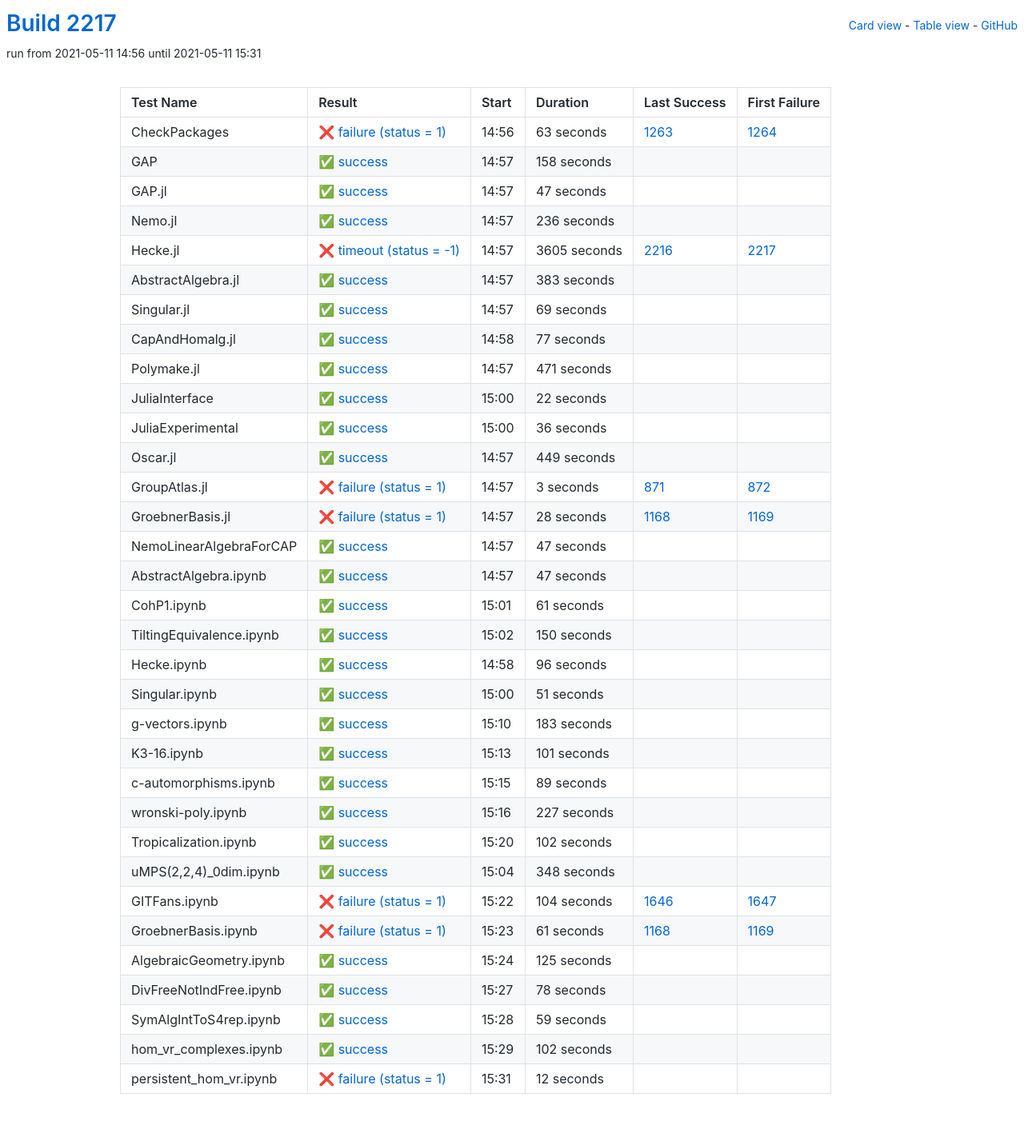
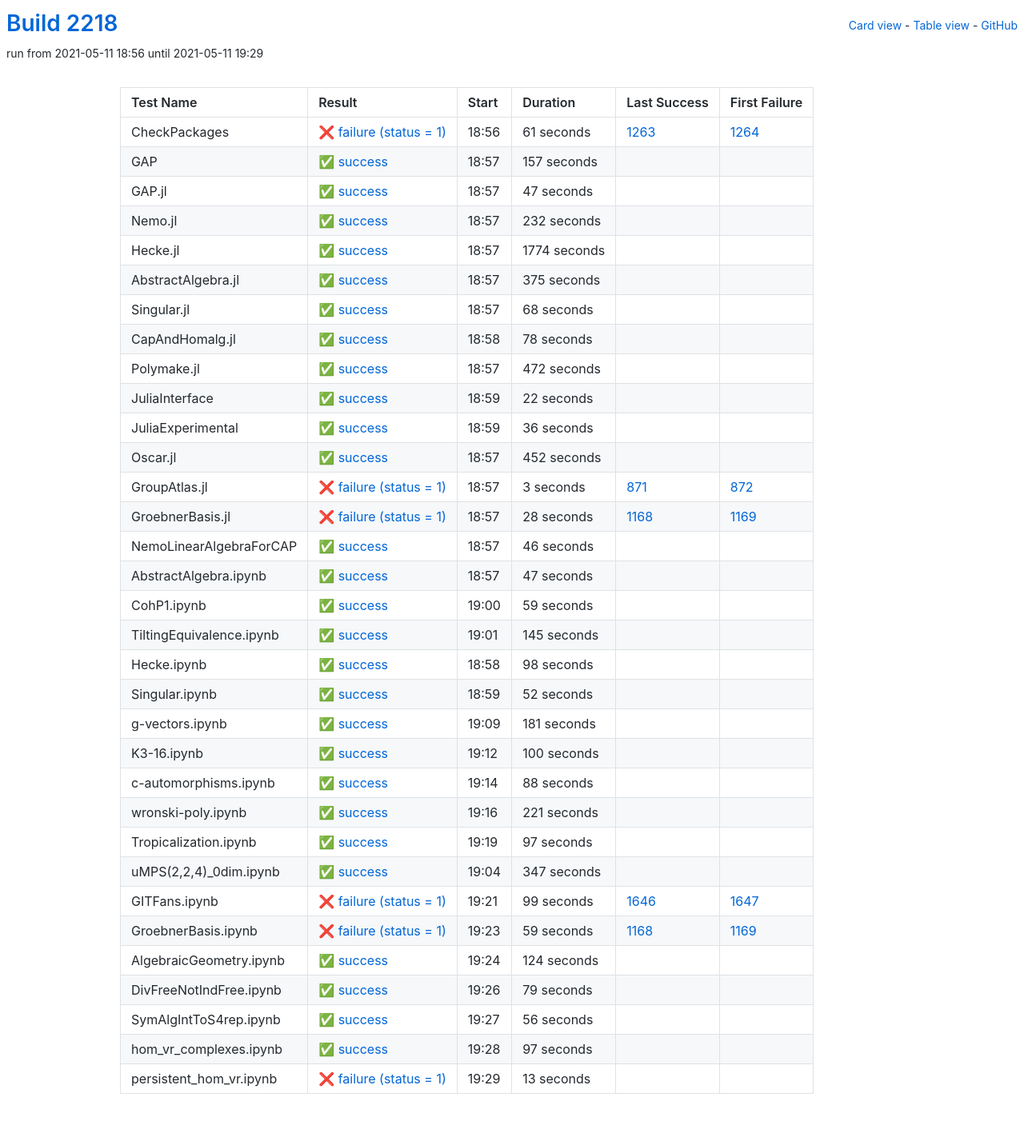
Before and after one commit to oscar-system/oscar-ci-status-stable, a Jekyll site: the page built from table.html, in a window 1280 px wide. Shown: the whole page at 80% size. Built offline with Jekyll 4.4.1, drawn with Linux system fonts in a browser that asks for light colours.

Commit message:
Build #2218

```diff
--- a/_data/ci.yml
+++ b/_data/ci.yml
@@ -1,6 +1,6 @@
 ---
-build: 2217
-build_url: https://oscarci.mathematik.uni-kl.de/job/oscar-stable/2217/
+build: 2218
+build_url: https://oscarci.mathematik.uni-kl.de/job/oscar-stable/2218/
 job: oscar-stable
 organization: oscar-system
 repo: oscar-ci-status-stable
@@ -8,32 +8,32 @@ repourl: https://github.com/oscar-system/oscar-ci-status-stable
 tests:
 - name: CheckPackages
   id: checkpackages
-  log: https://oscarci.mathematik.uni-kl.de/job/oscar-stable/2217/artifact/logs/build-2217/CheckPackages.log
-  start: 2021-05-11 14:56
+  log: https://oscarci.mathematik.uni-kl.de/job/oscar-stable/2218/artifact/logs/build-2218/CheckPackages.log
+  start: 2021-05-11 18:56
   success: false
   exitcode: 1
   status: failure
-  duration: 63
+  duration: 61
   last_success: 1263
   last_success_url: https://oscarci.mathematik.uni-kl.de/job/oscar-stable/1263/
   first_failure: 1264
   first_failure_url: https://oscarci.mathematik.uni-kl.de/job/oscar-stable/1264/
 - name: GAP
   id: gap
-  log: https://oscarci.mathematik.uni-kl.de/job/oscar-stable/2217/artifact/logs/build-2217/GAP.log
-  start: 2021-05-11 14:57
+  log: https://oscarci.mathematik.uni-kl.de/job/oscar-stable/2218/artifact/logs/build-2218/GAP.log
+  start: 2021-05-11 18:57
   success: true
   exitcode: 0
   status: success
-  duration: 158
+  duration: 157
   last_success: false
   last_success_url:
   first_failure: false
   first_failure_url:
 - name: GAP.jl
   id: gap-jl
-  log: https://oscarci.mathematik.uni-kl.de/job/oscar-stable/2217/artifact/logs/build-2217/GAP.jl.log
-  start: 2021-05-11 14:57
+  log: https://oscarci.mathematik.uni-kl.de/job/oscar-stable/2218/artifact/logs/build-2218/GAP.jl.log
+  start: 2021-05-11 18:57
   success: true
   exitcode: 0
   status: success
@@ -44,80 +44,80 @@ tests:
   first_failure_url:
 - name: Nemo.jl
   id: nemo-jl
-  log: https://oscarci.mathematik.uni-kl.de/job/oscar-stable/2217/artifact/logs/build-2217/Nemo.jl.log
-  start: 2021-05-11 14:57
+  log: https://oscarci.mathematik.uni-kl.de/job/oscar-stable/2218/artifact/logs/build-2218/Nemo.jl.log
+  start: 2021-05-11 18:57
   success: true
   exitcode: 0
   status: success
-  duration: 236
+  duration: 232
   last_success: false
   last_success_url:
   first_failure: false
   first_failure_url:
 - name: Hecke.jl
   id: hecke-jl
-  log: https://oscarci.mathematik.uni-kl.de/job/oscar-stable/2217/artifact/logs/build-2217/Hecke.jl.log
-  start: 2021-05-11 14:57
-  success: false
-  exitcode: -1
-  status: timeout
-  duration: 3605
-  last_success: 2216
-  last_success_url: https://oscarci.mathematik.uni-kl.de/job/oscar-stable/2216/
-  first_failure: 2217
-  first_failure_url: https://oscarci.mathematik.uni-kl.de/job/oscar-stable/2217/
-- name: AbstractAlgebra.jl
-  id: abstractalgebra-jl
-  log: https://oscarci.mathematik.uni-kl.de/job/oscar-stable/2217/artifact/logs/build-2217/AbstractAlgebra.jl.log
-  start: 2021-05-11 14:57
+  log: https://oscarci.mathematik.uni-kl.de/job/oscar-stable/2218/artifact/logs/build-2218/Hecke.jl.log
+  start: 2021-05-11 18:57
   success: true
   exitcode: 0
   status: success
-  duration: 383
+  duration: 1774
+  last_success: false
+  last_success_url:
+  first_failure: false
+  first_failure_url:
+- name: AbstractAlgebra.jl
+  id: abstractalgebra-jl
+  log: https://oscarci.mathematik.uni-kl.de/job/oscar-stable/2218/artifact/logs/build-2218/AbstractAlgebra.jl.log
+  start: 2021-05-11 18:57
+  success: true
+  exitcode: 0
+  status: success
+  duration: 375
   last_success: false
   last_success_url:
   first_failure: false
   first_failure_url:
 - name: Singular.jl
   id: singular-jl
-  log: https://oscarci.mathematik.uni-kl.de/job/oscar-stable/2217/artifact/logs/build-2217/Singular.jl.log
-  start: 2021-05-11 14:57
+  log: https://oscarci.mathematik.uni-kl.de/job/oscar-stable/2218/artifact/logs/build-2218/Singular.jl.log
+  start: 2021-05-11 18:57
   success: true
   exitcode: 0
   status: success
-  duration: 69
+  duration: 68
   last_success: false
   last_success_url:
   first_failure: false
   first_failure_url:
 - name: CapAndHomalg.jl
   id: capandhomalg-jl
-  log: https://oscarci.mathematik.uni-kl.de/job/oscar-stable/2217/artifact/logs/build-2217/CapAndHomalg.jl.log
-  start: 2021-05-11 14:58
+  log: https://oscarci.mathematik.uni-kl.de/job/oscar-stable/2218/artifact/logs/build-2218/CapAndHomalg.jl.log
+  start: 2021-05-11 18:58
   success: true
   exitcode: 0
   status: success
-  duration: 77
+  duration: 78
   last_success: false
   last_success_url:
   first_failure: false
   first_failure_url:
 - name: Polymake.jl
   id: polymake-jl
-  log: https://oscarci.mathematik.uni-kl.de/job/oscar-stable/2217/artifact/logs/build-2217/Polymake.jl.log
-  start: 2021-05-11 14:57
+  log: https://oscarci.mathematik.uni-kl.de/job/oscar-stable/2218/artifact/logs/build-2218/Polymake.jl.log
+  start: 2021-05-11 18:57
   success: true
   exitcode: 0
   status: success
-  duration: 471
+  duration: 472
   last_success: false
   last_success_url:
   first_failure: false
   first_failure_url:
 - name: JuliaInterface
   id: juliainterface
-  log: https://oscarci.mathematik.uni-kl.de/job/oscar-stable/2217/artifact/logs/build-2217/JuliaInterface.log
-  start: 2021-05-11 15:00
+  log: https://oscarci.mathematik.uni-kl.de/job/oscar-stable/2218/artifact/logs/build-2218/JuliaInterface.log
+  start: 2021-05-11 18:59
   success: true
   exitcode: 0
   status: success
@@ -128,8 +128,8 @@ tests:
   first_failure_url:
 - name: JuliaExperimental
   id: juliaexperimental
-  log: https://oscarci.mathematik.uni-kl.de/job/oscar-stable/2217/artifact/logs/build-2217/JuliaExperimental.log
-  start: 2021-05-11 15:00
+  log: https://oscarci.mathematik.uni-kl.de/job/oscar-stable/2218/artifact/logs/build-2218/JuliaExperimental.log
+  start: 2021-05-11 18:59
   success: true
   exitcode: 0
   status: success
@@ -140,20 +140,20 @@ tests:
   first_failure_url:
 - name: Oscar.jl
   id: oscar-jl
-  log: https://oscarci.mathematik.uni-kl.de/job/oscar-stable/2217/artifact/logs/build-2217/Oscar.jl.log
-  start: 2021-05-11 14:57
+  log: https://oscarci.mathematik.uni-kl.de/job/oscar-stable/2218/artifact/logs/build-2218/Oscar.jl.log
+  start: 2021-05-11 18:57
   success: true
   exitcode: 0
   status: success
-  duration: 449
+  duration: 452
   last_success: false
   last_success_url:
   first_failure: false
   first_failure_url:
 - name: GroupAtlas.jl
   id: groupatlas-jl
-  log: https://oscarci.mathematik.uni-kl.de/job/oscar-stable/2217/artifact/logs/build-2217/GroupAtlas.jl.log
-  start: 2021-05-11 14:57
+  log: https://oscarci.mathematik.uni-kl.de/job/oscar-stable/2218/artifact/logs/build-2218/GroupAtlas.jl.log
+  start: 2021-05-11 18:57
   success: false
   exitcode: 1
   status: failure
@@ -164,8 +164,8 @@ tests:
   first_failure_url: https://oscarci.mathematik.uni-kl.de/job/oscar-stable/872/
 - name: GroebnerBasis.jl
   id: groebnerbasis-jl
-  log: https://oscarci.mathematik.uni-kl.de/job/oscar-stable/2217/artifact/logs/build-2217/GroebnerBasis.jl.log
-  start: 2021-05-11 14:57
+  log: https://oscarci.mathematik.uni-kl.de/job/oscar-stable/2218/artifact/logs/build-2218/GroebnerBasis.jl.log
+  start: 2021-05-11 18:57
   success: false
   exitcode: 1
   status: failure
@@ -176,20 +176,20 @@ tests:
   first_failure_url: https://oscarci.mathematik.uni-kl.de/job/oscar-stable/1169/
 - name: NemoLinearAlgebraForCAP
   id: nemolinearalgebraforcap
-  log: https://oscarci.mathematik.uni-kl.de/job/oscar-stable/2217/artifact/logs/build-2217/NemoLinearAlgebraForCAP.log
-  start: 2021-05-11 14:57
+  log: https://oscarci.mathematik.uni-kl.de/job/oscar-stable/2218/artifact/logs/build-2218/NemoLinearAlgebraForCAP.log
+  start: 2021-05-11 18:57
   success: true
   exitcode: 0
   status: success
-  duration: 47
+  duration: 46
   last_success: false
   last_success_url:
   first_failure: false
   first_failure_url:
 - name: AbstractAlgebra.ipynb
   id: abstractalgebra-ipynb
-  log: https://oscarci.mathematik.uni-kl.de/job/oscar-stable/2217/artifact/logs/build-2217/AbstractAlgebra.ipynb.log
-  start: 2021-05-11 14:57
+  log: https://oscarci.mathematik.uni-kl.de/job/oscar-stable/2218/artifact/logs/build-2218/AbstractAlgebra.ipynb.log
+  start: 2021-05-11 18:57
   success: true
   exitcode: 0
   status: success
@@ -200,176 +200,8 @@ tests:
   first_failure_url:
 - name: CohP1.ipynb
   id: cohp1-ipynb
-  log: https://oscarci.mathematik.uni-kl.de/job/oscar-stable/2217/artifact/logs/build-2217/CohP1.ipynb.log
-  start: 2021-05-11 15:01
-  success: true
-  exitcode: 0
-  status: success
-  duration: 61
-  last_success: false
-  last_success_url:
-  first_failure: false
-  first_failure_url:
-- name: TiltingEquivalence.ipynb
-  id: tiltingequivalence-ipynb
-  log: https://oscarci.mathematik.uni-kl.de/job/oscar-stable/2217/artifact/logs/build-2217/TiltingEquivalence.ipynb.log
-  start: 2021-05-11 15:02
-  success: true
-  exitcode: 0
-  status: success
-  duration: 150
-  last_success: false
-  last_success_url:
-  first_failure: false
-  first_failure_url:
-- name: Hecke.ipynb
-  id: hecke-ipynb
-  log: https://oscarci.mathematik.uni-kl.de/job/oscar-stable/2217/artifact/logs/build-2217/Hecke.ipynb.log
-  start: 2021-05-11 14:58
-  success: true
-  exitcode: 0
-  status: success
-  duration: 96
-  last_success: false
-  last_success_url:
-  first_failure: false
-  first_failure_url:
-- name: Singular.ipynb
-  id: singular-ipynb
-  log: https://oscarci.mathematik.uni-kl.de/job/oscar-stable/2217/artifact/logs/build-2217/Singular.ipynb.log
-  start: 2021-05-11 15:00
-  success: true
-  exitcode: 0
-  status: success
-  duration: 51
-  last_success: false
-  last_success_url:
-  first_failure: false
-  first_failure_url:
-- name: g-vectors.ipynb
-  id: g-vectors-ipynb
-  log: https://oscarci.mathematik.uni-kl.de/job/oscar-stable/2217/artifact/logs/build-2217/g-vectors.ipynb.log
-  start: 2021-05-11 15:10
-  success: true
-  exitcode: 0
-  status: success
-  duration: 183
-  last_success: false
-  last_success_url:
-  first_failure: false
-  first_failure_url:
-- name: K3-16.ipynb
-  id: k3-16-ipynb
-  log: https://oscarci.mathematik.uni-kl.de/job/oscar-stable/2217/artifact/logs/build-2217/K3-16.ipynb.log
-  start: 2021-05-11 15:13
-  success: true
-  exitcode: 0
-  status: success
-  duration: 101
-  last_success: false
-  last_success_url:
-  first_failure: false
-  first_failure_url:
-- name: c-automorphisms.ipynb
-  id: c-automorphisms-ipynb
-  log: https://oscarci.mathematik.uni-kl.de/job/oscar-stable/2217/artifact/logs/build-2217/c-automorphisms.ipynb.log
-  start: 2021-05-11 15:15
-  success: true
-  exitcode: 0
-  status: success
-  duration: 89
-  last_success: false
-  last_success_url:
-  first_failure: false
-  first_failure_url:
-- name: wronski-poly.ipynb
-  id: wronski-poly-ipynb
-  log: https://oscarci.mathematik.uni-kl.de/job/oscar-stable/2217/artifact/logs/build-2217/wronski-poly.ipynb.log
-  start: 2021-05-11 15:16
-  success: true
-  exitcode: 0
-  status: success
-  duration: 227
-  last_success: false
-  last_success_url:
-  first_failure: false
-  first_failure_url:
-- name: Tropicalization.ipynb
-  id: tropicalization-ipynb
-  log: https://oscarci.mathematik.uni-kl.de/job/oscar-stable/2217/artifact/logs/build-2217/Tropicalization.ipynb.log
-  start: 2021-05-11 15:20
-  success: true
-  exitcode: 0
-  status: success
-  duration: 102
-  last_success: false
-  last_success_url:
-  first_failure: false
-  first_failure_url:
-- name: uMPS(2,2,4)_0dim.ipynb
-  id: umps-2-2-4-0dim-ipynb
-  log: https://oscarci.mathematik.uni-kl.de/job/oscar-stable/2217/artifact/logs/build-2217/uMPS-2-2-4-_0dim.ipynb.log
-  start: 2021-05-11 15:04
-  success: true
-  exitcode: 0
-  status: success
-  duration: 348
-  last_success: false
-  last_success_url:
-  first_failure: false
-  first_failure_url:
-- name: GITFans.ipynb
-  id: gitfans-ipynb
-  log: https://oscarci.mathematik.uni-kl.de/job/oscar-stable/2217/artifact/logs/build-2217/GITFans.ipynb.log
-  start: 2021-05-11 15:22
-  success: false
-  exitcode: 1
-  status: failure
-  duration: 104
-  last_success: 1646
-  last_success_url: https://oscarci.mathematik.uni-kl.de/job/oscar-stable/1646/
-  first_failure: 1647
-  first_failure_url: https://oscarci.mathematik.uni-kl.de/job/oscar-stable/1647/
-- name: GroebnerBasis.ipynb
-  id: groebnerbasis-ipynb
-  log: https://oscarci.mathematik.uni-kl.de/job/oscar-stable/2217/artifact/logs/build-2217/GroebnerBasis.ipynb.log
-  start: 2021-05-11 15:23
-  success: false
-  exitcode: 1
-  status: failure
-  duration: 61
-  last_success: 1168
-  last_success_url: https://oscarci.mathematik.uni-kl.de/job/oscar-stable/1168/
-  first_failure: 1169
-  first_failure_url: https://oscarci.mathematik.uni-kl.de/job/oscar-stable/1169/
-- name: AlgebraicGeometry.ipynb
-  id: algebraicgeometry-ipynb
-  log: https://oscarci.mathematik.uni-kl.de/job/oscar-stable/2217/artifact/logs/build-2217/AlgebraicGeometry.ipynb.log
-  start: 2021-05-11 15:24
-  success: true
-  exitcode: 0
-  status: success
-  duration: 125
-  last_success: false
-  last_success_url:
-  first_failure: false
-  first_failure_url:
-- name: DivFreeNotIndFree.ipynb
-  id: divfreenotindfree-ipynb
-  log: https://oscarci.mathematik.uni-kl.de/job/oscar-stable/2217/artifact/logs/build-2217/DivFreeNotIndFree.ipynb.log
-  start: 2021-05-11 15:27
-  success: true
-  exitcode: 0
-  status: success
-  duration: 78
-  last_success: false
-  last_success_url:
-  first_failure: false
-  first_failure_url:
-- name: SymAlgIntToS4rep.ipynb
-  id: symalginttos4rep-ipynb
-  log: https://oscarci.mathematik.uni-kl.de/job/oscar-stable/2217/artifact/logs/build-2217/SymAlgIntToS4rep.ipynb.log
-  start: 2021-05-11 15:28
+  log: https://oscarci.mathematik.uni-kl.de/job/oscar-stable/2218/artifact/logs/build-2218/CohP1.ipynb.log
+  start: 2021-05-11 19:00
   success: true
   exitcode: 0
   status: success
@@ -378,26 +210,194 @@ tests:
   last_success_url:
   first_failure: false
   first_failure_url:
-- name: hom_vr_complexes.ipynb
-  id: hom-vr-complexes-ipynb
-  log: https://oscarci.mathematik.uni-kl.de/job/oscar-stable/2217/artifact/logs/build-2217/hom_vr_complexes.ipynb.log
-  start: 2021-05-11 15:29
+- name: TiltingEquivalence.ipynb
+  id: tiltingequivalence-ipynb
+  log: https://oscarci.mathematik.uni-kl.de/job/oscar-stable/2218/artifact/logs/build-2218/TiltingEquivalence.ipynb.log
+  start: 2021-05-11 19:01
   success: true
   exitcode: 0
   status: success
-  duration: 102
+  duration: 145
+  last_success: false
+  last_success_url:
+  first_failure: false
+  first_failure_url:
+- name: Hecke.ipynb
+  id: hecke-ipynb
+  log: https://oscarci.mathematik.uni-kl.de/job/oscar-stable/2218/artifact/logs/build-2218/Hecke.ipynb.log
+  start: 2021-05-11 18:58
+  success: true
+  exitcode: 0
+  status: success
+  duration: 98
+  last_success: false
+  last_success_url:
+  first_failure: false
+  first_failure_url:
+- name: Singular.ipynb
+  id: singular-ipynb
+  log: https://oscarci.mathematik.uni-kl.de/job/oscar-stable/2218/artifact/logs/build-2218/Singular.ipynb.log
+  start: 2021-05-11 18:59
+  success: true
+  exitcode: 0
+  status: success
+  duration: 52
+  last_success: false
+  last_success_url:
+  first_failure: false
+  first_failure_url:
+- name: g-vectors.ipynb
+  id: g-vectors-ipynb
+  log: https://oscarci.mathematik.uni-kl.de/job/oscar-stable/2218/artifact/logs/build-2218/g-vectors.ipynb.log
+  start: 2021-05-11 19:09
+  success: true
+  exitcode: 0
+  status: success
+  duration: 181
+  last_success: false
+  last_success_url:
+  first_failure: false
+  first_failure_url:
+- name: K3-16.ipynb
+  id: k3-16-ipynb
+  log: https://oscarci.mathematik.uni-kl.de/job/oscar-stable/2218/artifact/logs/build-2218/K3-16.ipynb.log
+  start: 2021-05-11 19:12
+  success: true
+  exitcode: 0
+  status: success
+  duration: 100
+  last_success: false
+  last_success_url:
+  first_failure: false
+  first_failure_url:
+- name: c-automorphisms.ipynb
+  id: c-automorphisms-ipynb
+  log: https://oscarci.mathematik.uni-kl.de/job/oscar-stable/2218/artifact/logs/build-2218/c-automorphisms.ipynb.log
+  start: 2021-05-11 19:14
+  success: true
+  exitcode: 0
+  status: success
+  duration: 88
+  last_success: false
+  last_success_url:
+  first_failure: false
+  first_failure_url:
+- name: wronski-poly.ipynb
+  id: wronski-poly-ipynb
+  log: https://oscarci.mathematik.uni-kl.de/job/oscar-stable/2218/artifact/logs/build-2218/wronski-poly.ipynb.log
+  start: 2021-05-11 19:16
+  success: true
+  exitcode: 0
+  status: success
+  duration: 221
+  last_success: false
+  last_success_url:
+  first_failure: false
+  first_failure_url:
+- name: Tropicalization.ipynb
+  id: tropicalization-ipynb
+  log: https://oscarci.mathematik.uni-kl.de/job/oscar-stable/2218/artifact/logs/build-2218/Tropicalization.ipynb.log
+  start: 2021-05-11 19:19
+  success: true
+  exitcode: 0
+  status: success
+  duration: 97
+  last_success: false
+  last_success_url:
+  first_failure: false
+  first_failure_url:
+- name: uMPS(2,2,4)_0dim.ipynb
+  id: umps-2-2-4-0dim-ipynb
+  log: https://oscarci.mathematik.uni-kl.de/job/oscar-stable/2218/artifact/logs/build-2218/uMPS-2-2-4-_0dim.ipynb.log
+  start: 2021-05-11 19:04
+  success: true
+  exitcode: 0
+  status: success
+  duration: 347
+  last_success: false
+  last_success_url:
+  first_failure: false
+  first_failure_url:
+- name: GITFans.ipynb
+  id: gitfans-ipynb
+  log: https://oscarci.mathematik.uni-kl.de/job/oscar-stable/2218/artifact/logs/build-2218/GITFans.ipynb.log
+  start: 2021-05-11 19:21
+  success: false
+  exitcode: 1
+  status: failure
+  duration: 99
+  last_success: 1646
+  last_success_url: https://oscarci.mathematik.uni-kl.de/job/oscar-stable/1646/
+  first_failure: 1647
+  first_failure_url: https://oscarci.mathematik.uni-kl.de/job/oscar-stable/1647/
+- name: GroebnerBasis.ipynb
+  id: groebnerbasis-ipynb
+  log: https://oscarci.mathematik.uni-kl.de/job/oscar-stable/2218/artifact/logs/build-2218/GroebnerBasis.ipynb.log
+  start: 2021-05-11 19:23
+  success: false
+  exitcode: 1
+  status: failure
+  duration: 59
+  last_success: 1168
+  last_success_url: https://oscarci.mathematik.uni-kl.de/job/oscar-stable/1168/
+  first_failure: 1169
+  first_failure_url: https://oscarci.mathematik.uni-kl.de/job/oscar-stable/1169/
+- name: AlgebraicGeometry.ipynb
+  id: algebraicgeometry-ipynb
+  log: https://oscarci.mathematik.uni-kl.de/job/oscar-stable/2218/artifact/logs/build-2218/AlgebraicGeometry.ipynb.log
+  start: 2021-05-11 19:24
+  success: true
+  exitcode: 0
+  status: success
+  duration: 124
+  last_success: false
+  last_success_url:
+  first_failure: false
+  first_failure_url:
+- name: DivFreeNotIndFree.ipynb
+  id: divfreenotindfree-ipynb
+  log: https://oscarci.mathematik.uni-kl.de/job/oscar-stable/2218/artifact/logs/build-2218/DivFreeNotIndFree.ipynb.log
+  start: 2021-05-11 19:26
+  success: true
+  exitcode: 0
+  status: success
+  duration: 79
+  last_success: false
+  last_success_url:
+  first_failure: false
+  first_failure_url:
+- name: SymAlgIntToS4rep.ipynb
+  id: symalginttos4rep-ipynb
+  log: https://oscarci.mathematik.uni-kl.de/job/oscar-stable/2218/artifact/logs/build-2218/SymAlgIntToS4rep.ipynb.log
+  start: 2021-05-11 19:27
+  success: true
+  exitcode: 0
+  status: success
+  duration: 56
+  last_success: false
+  last_success_url:
+  first_failure: false
+  first_failure_url:
+- name: hom_vr_complexes.ipynb
+  id: hom-vr-complexes-ipynb
+  log: https://oscarci.mathematik.uni-kl.de/job/oscar-stable/2218/artifact/logs/build-2218/hom_vr_complexes.ipynb.log
+  start: 2021-05-11 19:28
+  success: true
+  exitcode: 0
+  status: success
+  duration: 97
   last_success: false
   last_success_url:
   first_failure: false
   first_failure_url:
 - name: persistent_hom_vr.ipynb
   id: persistent-hom-vr-ipynb
-  log: https://oscarci.mathematik.uni-kl.de/job/oscar-stable/2217/artifact/logs/build-2217/persistent_hom_vr.ipynb.log
-  start: 2021-05-11 15:31
+  log: https://oscarci.mathematik.uni-kl.de/job/oscar-stable/2218/artifact/logs/build-2218/persistent_hom_vr.ipynb.log
+  start: 2021-05-11 19:29
   success: false
   exitcode: 1
   status: failure
-  duration: 12
+  duration: 13
   last_success: false
   last_success_url:
   first_failure: false
```
Also changed, not shown: README.md.
